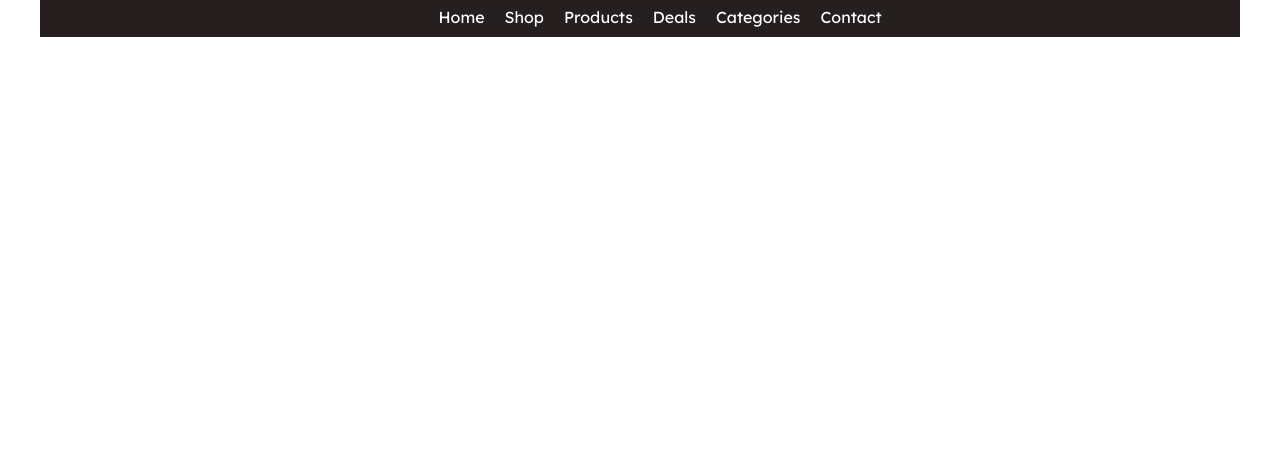
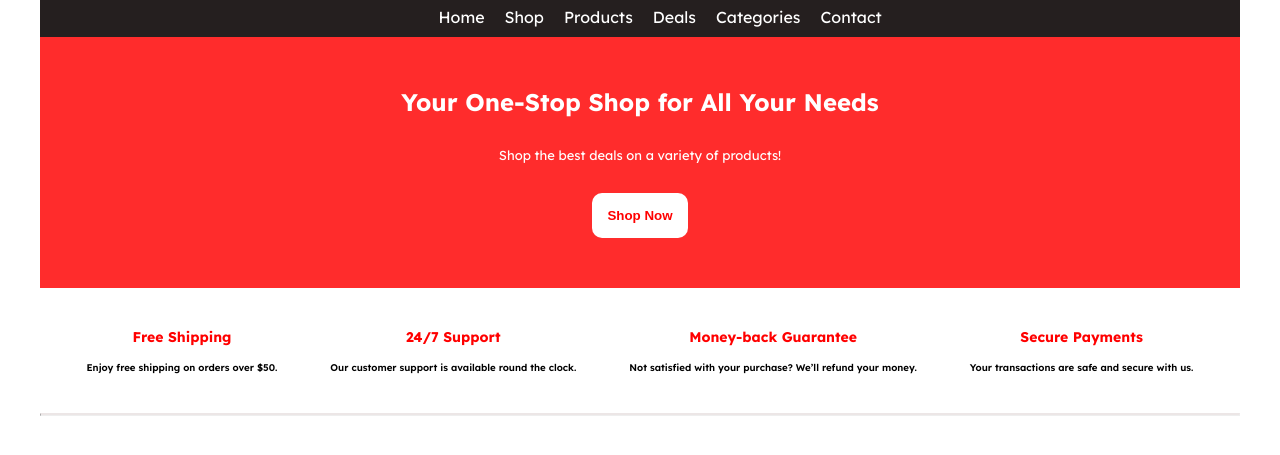
Before and after one commit to SADMAN-SADID-052/Web-Eng.-Practice_Task, a plain HTML site: page task-2.html in a window 1280 px wide. Shown: the part 83-538 px from the top of the page. Drawn offline with Linux system fonts and the light colour scheme.

Commit message:
banner section and feature section design

```diff
--- a/task-2.html
+++ b/task-2.html
@@ -50,5 +50,58 @@
     </header>
 
 
+    <main class="fixed_width">
+
+
+         <!-- Banner section start here -->
+         <section class="banner">
+            <div class="banner-container">
+           <h1>Your One-Stop Shop for All Your Needs</h1>
+           <p>Shop the best deals on a variety of products!</p>
+
+           <button class="banner-btn">Shop Now</button>
+       </div>
+
+      </section>
+
+
+      <!-- Some features section start here  -->
+
+
+      <section>
+
+
+       <div class="features_container">
+
+
+           <div class="feature-item">
+               <h3>Free Shipping</h3>
+               <p>Enjoy free shipping on orders over $50.</p>
+           </div>
+
+           <div class="feature-item">
+               <h3>24/7 Support</h3>
+               <p>Our customer support is available round the clock.</p>
+           </div>
+
+           <div class="feature-item">
+               <h3>Money-back Guarantee</h3>
+               <p>Not satisfied with your purchase? We’ll refund your money.</p>
+           </div>
+
+           <div class="feature-item">
+               <h3>Secure Payments</h3>
+               <p>Your transactions are safe and secure with us.</p>
+           </div>
+       </div>
+
+       <hr style="
+           border-top: 2px solid rgb(236, 230, 230);">
+
+      </section>
+
+
+    </main>
+
 </body>
 </html>
```
